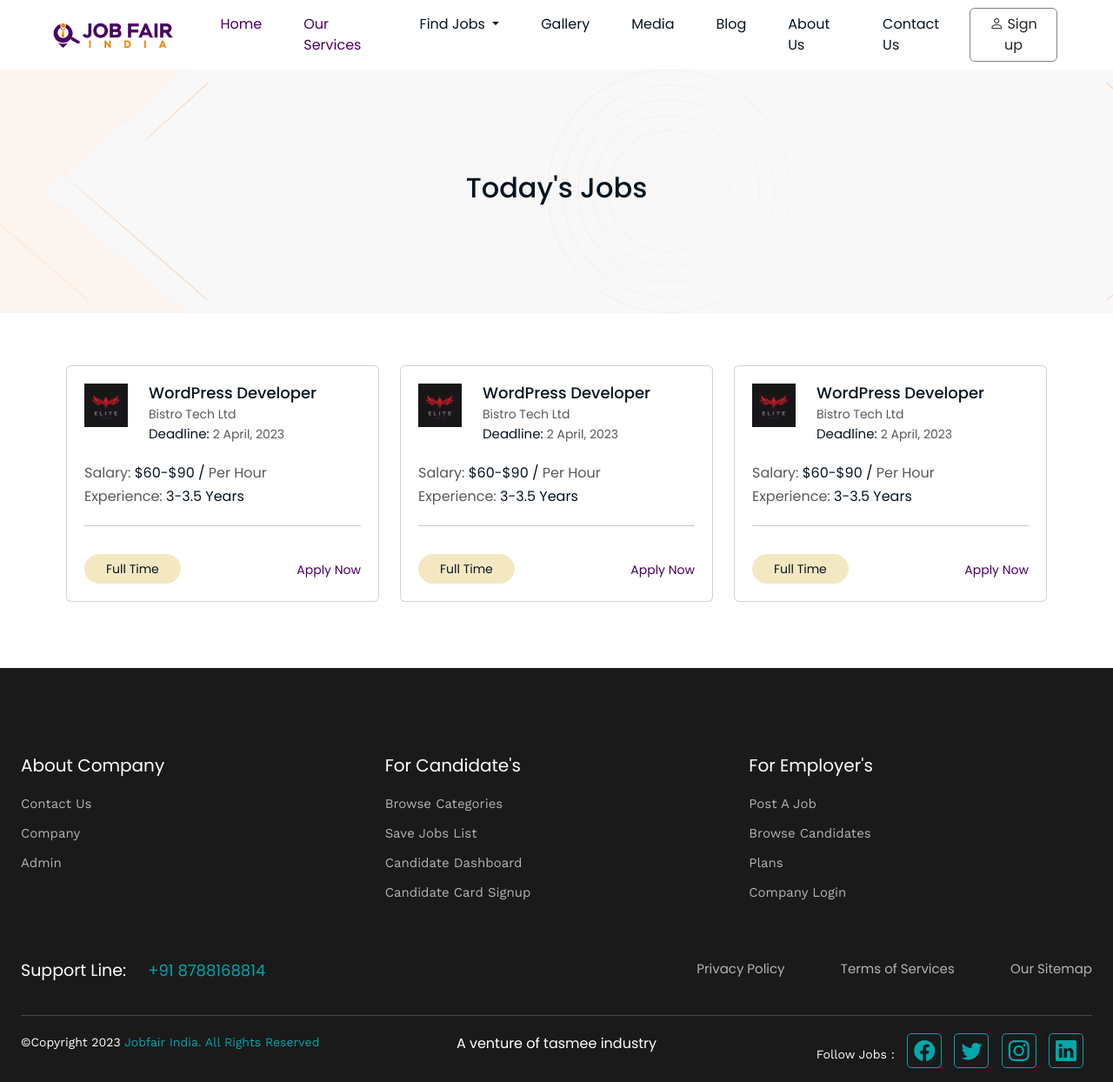
After one commit to mrkalpak/jobportal, a PHP site: page /card-candidate-joblist.php in a window 1280 px wide. The commit adds this page. Shown: the whole page at 87% size. Run offline with PHP 8.4, Linux system fonts and the light colour scheme; some libraries are stand-ins or nearby versions.

Commit message:
profile changes and jobist

```diff
--- /dev/null
+++ b/card-candidate-joblist.php
@@ -0,0 +1,128 @@
+<?php include './header.php'; ?>
+
+    <link rel="stylesheet" href="assets/css/job-listing.css">
+    <!-- navbar  -->
+    <?php include './navbar.php'; ?>
+
+    <!-- breadcrumb -->
+    <div class="breadcrumb-section">
+        <div class="container">
+            <h2 class="title">Today's Jobs</h2>
+
+        </div>
+    </div>
+
+    <!-- job listing -->
+    <section class="paddingTB60 job-listing">
+        <div class="container mx-auto">
+
+
+            <div class="row">
+
+
+                <div class="col-lg-4 mb-3">
+                    <div class="card job-listing-card">
+                        <div class="row">
+                            <div class="col-auto">
+                                <div class="logo-box">
+                                    <img src="assets/images/home/logo1.png" class="logo-img" alt="Logo">
+                                </div>
+                            </div>
+                            <div class="col">
+                                <h5 class="card-title">WordPress Developer</h5>
+                                <div class="card-text">
+                                    <span class="company-name">Bistro Tech Ltd</span>
+                                    <p class="deadline ms-0">Deadline:
+                                    <span class="date">2 April, 2023</span></p>
+                                </div>
+                            </div>
+                        </div>
+                            <div class="mt-2">
+                                <h6>Salary: <span>$60-$90 /</span> Per Hour</h6>
+                                <h6>Experience: <span>3-3.5 Years</span></h6>
+                            </div>
+                        <hr>
+                        <div class="d-flex mt-3 justify-content-between align-items-center">
+                            <span class="badge rounded-pill badge-full-time">Full Time</span>
+                            <h6 class="m-0 text-center">
+                                <a href="./job-details.php" class="apply-now-link">Apply Now</a>
+                            </h6>
+                        </div>
+                    </div>
+                </div>
+
+                <div class="col-lg-4 mb-3">
+                    <div class="card job-listing-card">
+                        <div class="row">
+                            <div class="col-auto">
+                                <div class="logo-box">
+                                    <img src="assets/images/home/logo1.png" class="logo-img" alt="Logo">
+                                </div>
+                            </div>
+                            <div class="col">
+                                <h5 class="card-title">WordPress Developer</h5>
+                                <div class="card-text">
+                                    <span class="company-name">Bistro Tech Ltd</span>
+                                    <p class="deadline ms-0">Deadline:
+                                    <span class="date">2 April, 2023</span></p>
+                                </div>
+                            </div>
+                        </div>
+                            <div class="mt-2">
+                                <h6>Salary: <span>$60-$90 /</span> Per Hour</h6>
+                                <h6>Experience: <span>3-3.5 Years</span></h6>
+                            </div>
+                        <hr>
+                        <div class="d-flex mt-3 justify-content-between align-items-center">
+                            <span class="badge rounded-pill badge-full-time">Full Time</span>
+                            <h6 class="m-0 text-center">
+                                <a href="./job-details.php" class="apply-now-link">Apply Now</a>
+                            </h6>
+                        </div>
+                    </div>
+                </div>
+
+                <div class="col-lg-4 mb-3">
+                    <div class="card job-listing-card">
+                        <div class="row">
+                            <div class="col-auto">
+                                <div class="logo-box">
+                                    <img src="assets/images/home/logo1.png" class="logo-img" alt="Logo">
+                                </div>
+                            </div>
+                            <div class="col">
+                                <h5 class="card-title">WordPress Developer</h5>
+                                <div class="card-text">
+                                    <span class="company-name">Bistro Tech Ltd</span>
+                                    <p class="deadline ms-0">Deadline:
+                                    <span class="date">2 April, 2023</span></p>
+                                </div>
+                            </div>
+                        </div>
+                            <div class="mt-2">
+                                <h6>Salary: <span>$60-$90 /</span> Per Hour</h6>
+                                <h6>Experience: <span>3-3.5 Years</span></h6>
+                            </div>
+                        <hr>
+                        <div class="d-flex mt-3 justify-content-between align-items-center">
+                            <span class="badge rounded-pill badge-full-time">Full Time</span>
+                            <h6 class="m-0 text-center">
+                                <a href="./job-details.php" class="apply-now-link">Apply Now</a>
+                            </h6>
+                        </div>
+                    </div>
+                </div>
+
+            </div>
+        </div>
+
+    </section>
+
+    <!-- footer -->
+    <?php include './footer.php'; ?>
+
+
+
+</body>
+
+</html>
--- a/footer.php
+++ b/footer.php
@@ -50,10 +50,13 @@
         <hr>
         <div class="row">
             <!-- Third Section -->
-            <div class="col-md-6">
+            <div class="col-md-4">
                 <p class="copy-right">©Copyright 2023 <span>Jobfair India. All Rights Reserved</span></p>
             </div>
-            <div class="col-md-6">
+            <div class="col-md-4 text-center text-white">
+            A venture of tasmee industry
+            </div>
+            <div class="col-md-4">
                 <ul class="list-inline text-end social-media-icons">
                     <li class="list-inline-item">Follow Jobs : </li>
                     <li class="list-inline-item"><a target="_blank" href="https://www.facebook.com/profile.php?id=100089726761732&mibextid=LQQJ4d"><i class="bi bi-facebook"></i></a></li>
```
Also changed, not shown: candidate-myprofile.php (+63 -13 lines), job-fair-form.php (+75 -27 lines).
